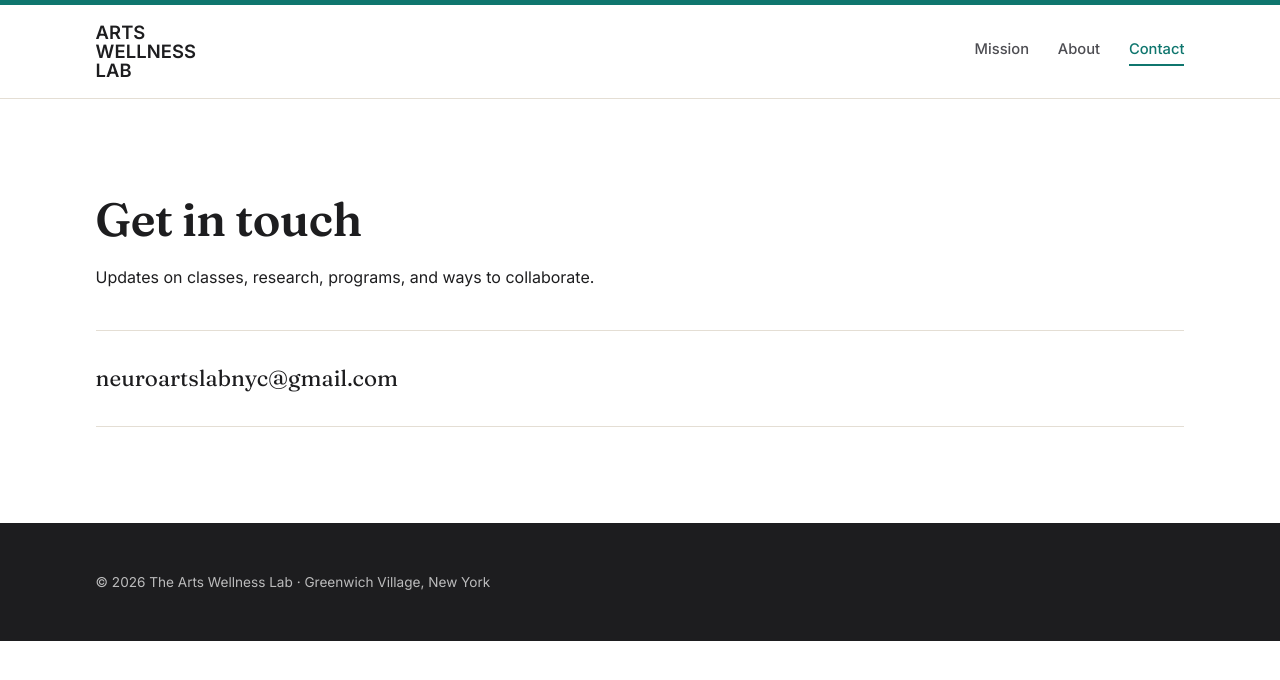
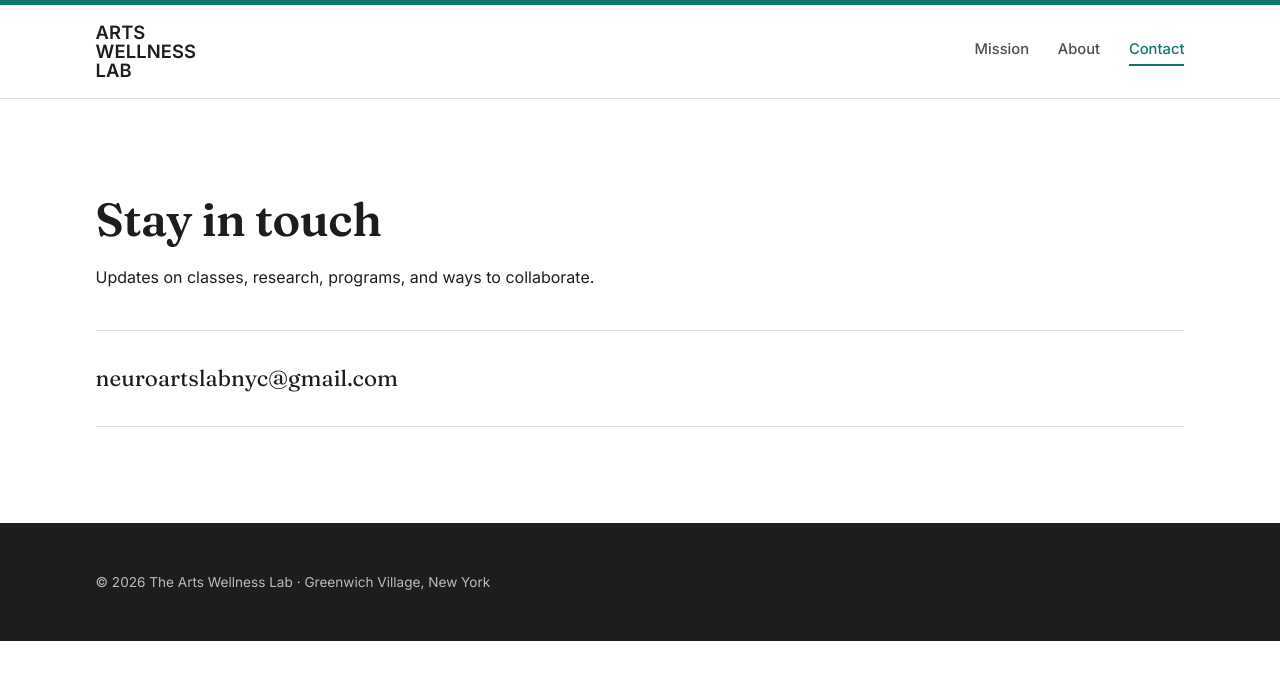
Before and after one commit to nsdewald/artswellnesslab, a plain HTML site: page contact.html in a window 1280 px wide. Drawn offline with Linux system fonts and the light colour scheme.

Commit message:
Changed copy on contact page

```diff
--- a/contact.html
+++ b/contact.html
@@ -142,7 +142,7 @@ footer a:hover { color: #fff; }
 </header>
 
 <section class="contact wrap">
-  <h2>Get in touch</h2>
+  <h2>Stay in touch</h2>
   <p>Updates on classes, research, programs, and ways to collaborate.</p>
   <div class="contact-grid">
     <div>
```
